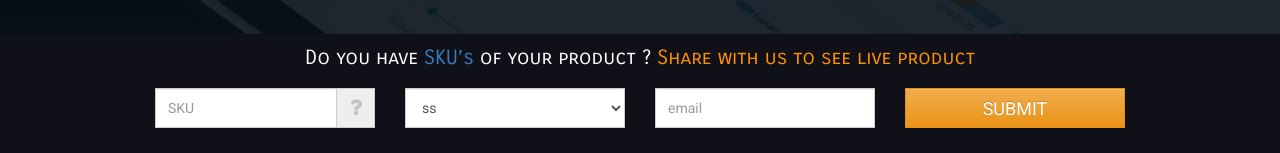
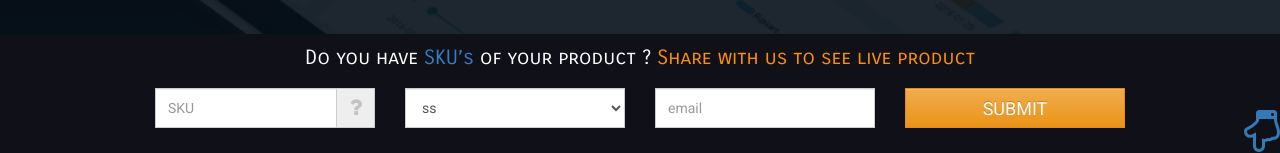
Before and after one commit to paxcom/paxcom.github.io, a Jekyll site: the page built from index.md, in a window 1280 px wide. Shown: the part 747-900 px from the top of the page. Built offline with Jekyll 4.4.1, drawn with Linux system fonts in a browser that asks for light colours; some web fonts are replaced.

Commit message:
Added 'scroll down' button

```diff
--- a/_layouts/default.html
+++ b/_layouts/default.html
@@ -7,6 +7,7 @@
         {{ content }}
     	<div class="selection" id="selection3" > {% include footer.html %} </div>
 	</div>
+    <a href="#" class="scrollDown" id="scrollDown"><i class="fa fa-hand-o-down fa-3x"></i></a>
     {% include modals.html %}
 </div>
 <!--{% include js.html %}-->
--- a/css/style.css
+++ b/css/style.css
@@ -370,3 +370,9 @@ footer ul.social-icon{ float:none; margin:10px auto;}
 .product-info-popup{ position: relative; height:auto; width:100%; margin:0px; padding:0px; }
 .product-info-popup .modal-content{ border-radius:0px; position:relative; height:auto; width:100%;}
 }
+
+.scrollDown {
+    position: fixed;
+    bottom: 0px;
+    right: 0px;
+}
--- a/js/main.js
+++ b/js/main.js
@@ -61,6 +61,9 @@ $(document).ready(function(){
         sectionSelector : '.selection',
     });
     enableNavScrolling();
+    $('.scrollDown').on('click',function () {
+        $('.selections').fullpage.moveSectionDown()
+    })
     $('[data-toggle="tooltip"]').tooltip();
     // if ($(window).width() > 600){
     //     loadPageSwitch();
```
